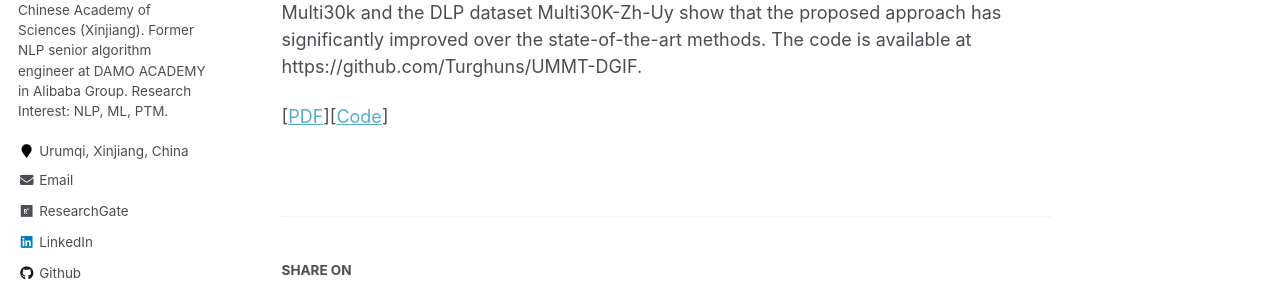
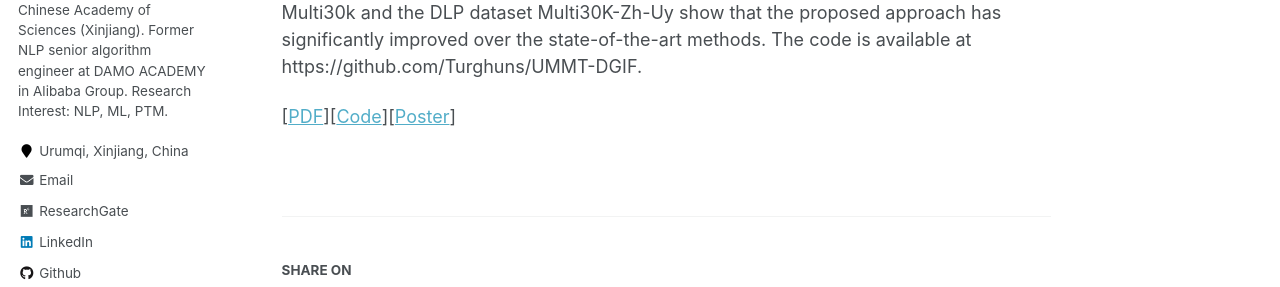
Before and after one commit to miradel51/miradel51.github.io, a Jekyll site: the page built from _publications/2024_prcv_lrlmt_cv.md, in a window 1280 px wide and 900 px high, scrolled down 602 px. Shown: the part 274-561 px from the top of the window. Built offline with Jekyll 4.4.1, drawn with Linux system fonts in a browser that asks for light colours; some web fonts are replaced.

Commit message:
Update 2024_prcv_lrlmt_cv.md
added the poster for prcv2024

```diff
--- a/_publications/2024_prcv_lrlmt_cv.md
+++ b/_publications/2024_prcv_lrlmt_cv.md
@@ -27,4 +27,4 @@ In this paper, we exploit a pre-training language model and a UMMT model with di
 The experimental results on the CLP dataset Multi30k and the DLP dataset Multi30K-Zh-Uy show that the proposed approach has significantly improved over the state-of-the-art methods.
 The code is available at https://github.com/Turghuns/UMMT-DGIF.
 
-\[[PDF](https://link.springer.com/chapter/10.1007/978-981-97-8620-6_18)\]\[[Code](https://github.com/Turghuns/UMMT-DGIF)\]
+\[[PDF](https://link.springer.com/chapter/10.1007/978-981-97-8620-6_18)\]\[[Code](https://github.com/Turghuns/UMMT-DGIF)\]\[[Poster](https://miradel51.github.io/files/prcv24_poster.jpg)\]
```
